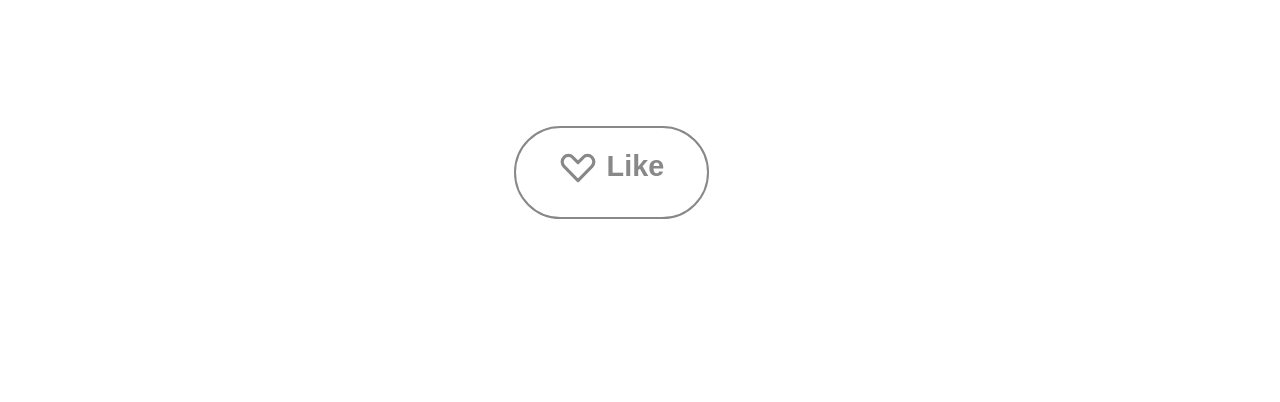
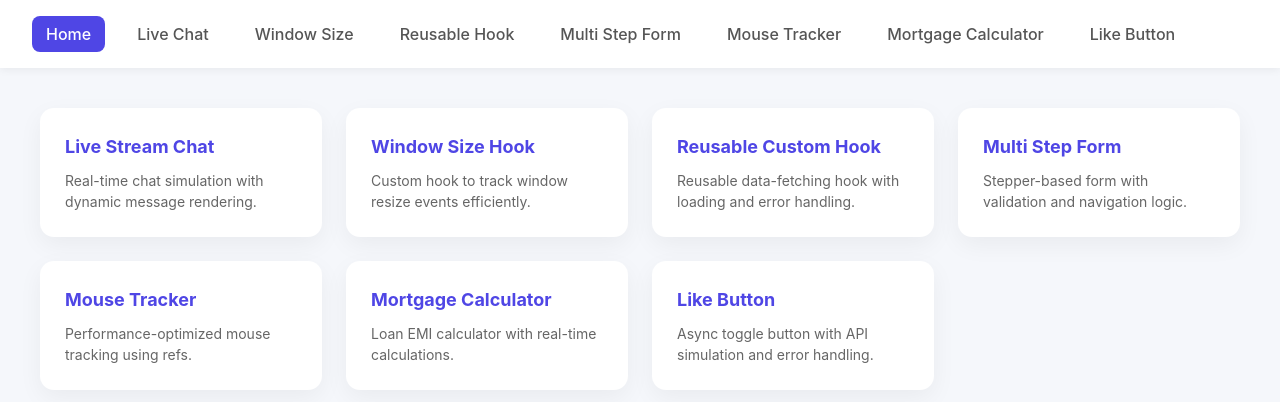
Before and after one commit to nam334/cohort-assignments, a React (Vite) app in the folder week3/assignments/: page / in a window 1280 px wide. Shown: the top 402 px of the page. Built offline with nearby package versions, Linux system fonts and the light colour scheme.

Commit message:
added routing for week 3 assignment

```diff
--- a/week3/assignments/package.json
+++ b/week3/assignments/package.json
@@ -11,7 +11,8 @@
   },
   "dependencies": {
     "react": "^19.2.0",
-    "react-dom": "^19.2.0"
+    "react-dom": "^19.2.0",
+    "react-router-dom": "^7.13.1"
   },
   "devDependencies": {
     "@eslint/js": "^9.39.1",
--- a/week3/assignments/src/App.css
+++ b/week3/assignments/src/App.css
@@ -1,42 +1,87 @@
-/* #root {
-  max-width: 1280px;
-  margin: 0 auto;
-  padding: 2rem;
-  text-align: center;
+/* Base Styling */
+body {
+  margin: 0;
+  font-family: "Inter", sans-serif;
+  background: #f5f7fb;
 }
 
-.logo {
-  height: 6em;
-  padding: 1.5em;
-  will-change: filter;
-  transition: filter 300ms;
-}
-.logo:hover {
-  filter: drop-shadow(0 0 2em #646cffaa);
-}
-.logo.react:hover {
-  filter: drop-shadow(0 0 2em #61dafbaa);
+.app-container {
+  min-height: 100vh;
 }
 
-@keyframes logo-spin {
-  from {
-    transform: rotate(0deg);
-  }
-  to {
-    transform: rotate(360deg);
-  }
+/* Navbar */
+.navbar {
+  display: flex;
+  gap: 18px;
+  padding: 16px 32px;
+  background: #ffffff;
+  box-shadow: 0 2px 8px rgba(0, 0, 0, 0.06);
+  position: sticky;
+  top: 0;
+  z-index: 100;
+  flex-wrap: wrap;
 }
 
-@media (prefers-reduced-motion: no-preference) {
-  a:nth-of-type(2) .logo {
-    animation: logo-spin infinite 20s linear;
-  }
+.nav-link {
+  text-decoration: none;
+  color: #555;
+  font-weight: 500;
+  padding: 6px 14px;
+  border-radius: 8px;
+  transition: all 0.2s ease;
 }
 
-.card {
-  padding: 2em;
+.nav-link:hover {
+  background: #eef2ff;
+  color: #4f46e5;
 }
 
-.read-the-docs {
-  color: #888;
-} */
+/* Active Route */
+.nav-link.active {
+  background: #4f46e5;
+  color: white;
+}
+
+/* Page Content */
+.page-content {
+  padding: 40px;
+  max-width: 1200px;
+  margin: auto;
+}
+
+/* Grid Layout */
+.cards-grid {
+  display: grid;
+  grid-template-columns: repeat(auto-fit, minmax(260px, 1fr));
+  gap: 24px;
+}
+
+/* Project Card */
+.project-card {
+  text-decoration: none;
+  background: #ffffff;
+  padding: 24px;
+  border-radius: 14px;
+  box-shadow: 0 8px 24px rgba(0, 0, 0, 0.05);
+  transition: all 0.25s ease;
+  color: #333;
+  border: 1px solid transparent;
+}
+
+.project-card h3 {
+  margin: 0 0 10px 0;
+  font-size: 18px;
+  color: #4f46e5;
+}
+
+.project-card p {
+  font-size: 14px;
+  color: #666;
+  margin: 0;
+}
+
+.project-card:hover {
+  transform: translateY(-6px);
+  box-shadow: 0 14px 36px rgba(79, 70, 229, 0.18);
+  border: 1px solid #4f46e5;
+}
--- a/week3/assignments/src/App.jsx
+++ b/week3/assignments/src/App.jsx
@@ -1,3 +1,5 @@
+import { Routes, Route, NavLink } from "react-router-dom";
+
 import ChatContainer from "./features/q1-liveStreamChat/ChatContainer";
 import WindowSize from "./features/q2-useWindowSize";
 import UserContainer from "./features/q3-reusableCustomHook";
@@ -6,17 +8,110 @@ import MouseTrackerContainer from "./features/q5-mouseTrackerPerformance";
 import MortgageCalculator from "./features/q6-mortgageCalculator";
 import LikeButton from "./features/q7-likeButton";
 
+import "./App.css";
+
+const projects = [
+  {
+    path: "/q1",
+    title: "Live Stream Chat",
+    description: "Real-time chat simulation with dynamic message rendering.",
+  },
+  {
+    path: "/q2",
+    title: "Window Size Hook",
+    description: "Custom hook to track window resize events efficiently.",
+  },
+  {
+    path: "/q3",
+    title: "Reusable Custom Hook",
+    description: "Reusable data-fetching hook with loading and error handling.",
+  },
+  {
+    path: "/q4",
+    title: "Multi Step Form",
+    description: "Stepper-based form with validation and navigation logic.",
+  },
+  {
+    path: "/q5",
+    title: "Mouse Tracker",
+    description: "Performance-optimized mouse tracking using refs.",
+  },
+  {
+    path: "/q6",
+    title: "Mortgage Calculator",
+    description: "Loan EMI calculator with real-time calculations.",
+  },
+  {
+    path: "/q7",
+    title: "Like Button",
+    description: "Async toggle button with API simulation and error handling.",
+  },
+];
+
 function App() {
   return (
-    <>
-      {/* <UserContainer /> */}
-      {/* <ChatContainer /> */}
-      {/* <MouseTrackerContainer /> */}
-      {/* <MultiStepForm /> */}
-      {/* <WindowSize /> */}
-      {/* <MortgageCalculator /> */}
-      <LikeButton />
-    </>
+    <div className="app-container">
+      {/* Navbar */}
+      <nav className="navbar">
+        <NavLink to="/" end className="nav-link">
+          Home
+        </NavLink>
+        <NavLink to="/q1" className="nav-link">
+          Live Chat
+        </NavLink>
+        <NavLink to="/q2" className="nav-link">
+          Window Size
+        </NavLink>
+        <NavLink to="/q3" className="nav-link">
+          Reusable Hook
+        </NavLink>
+        <NavLink to="/q4" className="nav-link">
+          Multi Step Form
+        </NavLink>
+        <NavLink to="/q5" className="nav-link">
+          Mouse Tracker
+        </NavLink>
+        <NavLink to="/q6" className="nav-link">
+          Mortgage Calculator
+        </NavLink>
+        <NavLink to="/q7" className="nav-link">
+          Like Button
+        </NavLink>
+      </nav>
+
+      {/* Content */}
+      <div className="page-content">
+        <Routes>
+          {/* Home - Card Grid */}
+          <Route
+            path="/"
+            element={
+              <div className="cards-grid">
+                {projects.map((project) => (
+                  <NavLink
+                    key={project.path}
+                    to={project.path}
+                    className="project-card"
+                  >
+                    <h3>{project.title}</h3>
+                    <p>{project.description}</p>
+                  </NavLink>
+                ))}
+              </div>
+            }
+          />
+
+          {/* Individual Routes */}
+          <Route path="/q1" element={<ChatContainer />} />
+          <Route path="/q2" element={<WindowSize />} />
+          <Route path="/q3" element={<UserContainer />} />
+          <Route path="/q4" element={<MultiStepForm />} />
+          <Route path="/q5" element={<MouseTrackerContainer />} />
+          <Route path="/q6" element={<MortgageCalculator />} />
+          <Route path="/q7" element={<LikeButton />} />
+        </Routes>
+      </div>
+    </div>
   );
 }
 
--- a/week3/assignments/src/main.jsx
+++ b/week3/assignments/src/main.jsx
@@ -2,9 +2,12 @@ import { StrictMode } from "react";
 import { createRoot } from "react-dom/client";
 import "./index.css";
 import App from "./App.jsx";
+import { BrowserRouter } from "react-router-dom";
 
 createRoot(document.getElementById("root")).render(
   // <StrictMode>
-  <App />,
+  <BrowserRouter>
+    <App />
+  </BrowserRouter>,
   // </StrictMode>
 );
```
Also changed, not shown: 1 other file (tests, documents, lock files or other folders).
